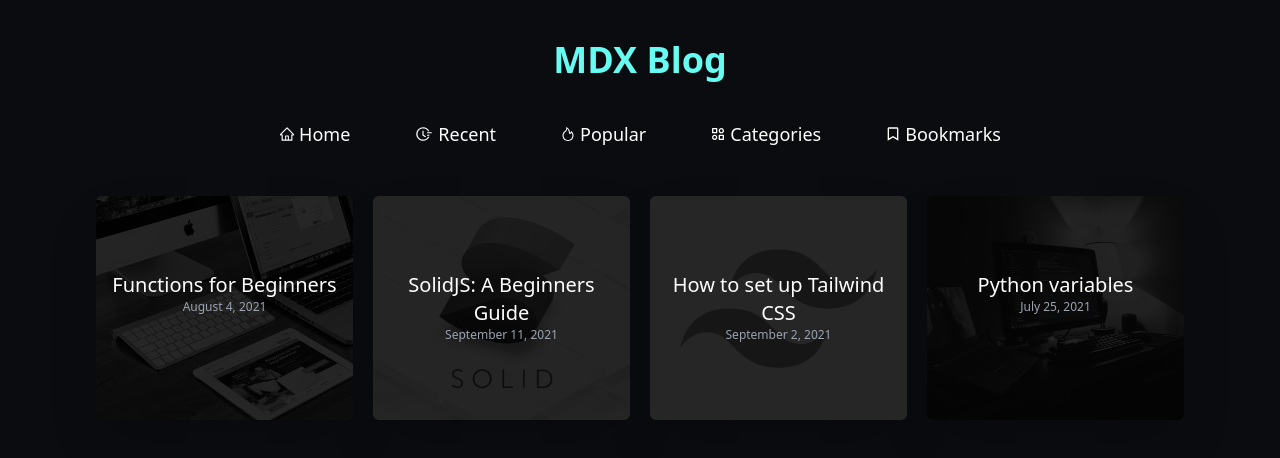
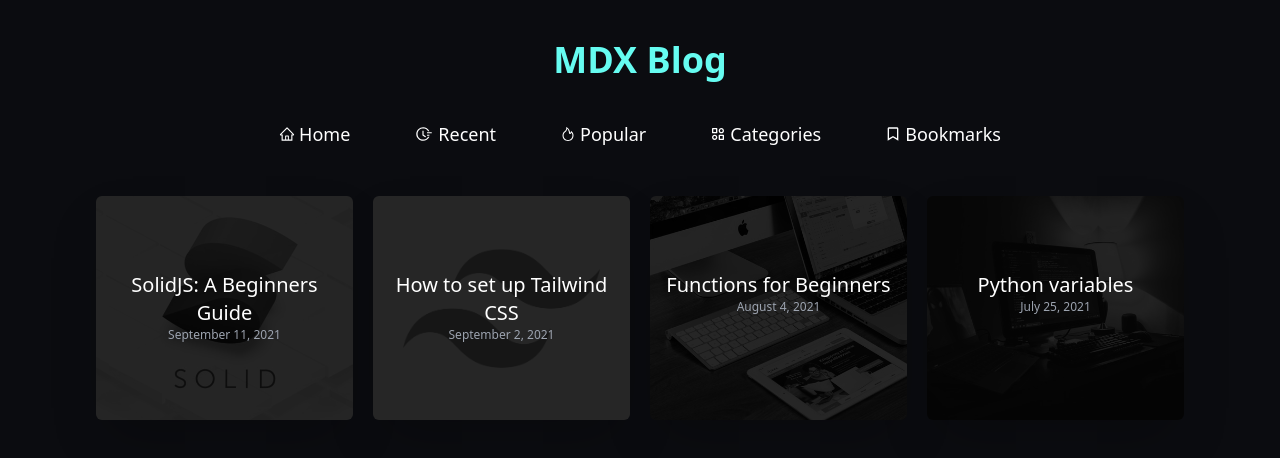
Before and after one commit to ParsaSedighi/nextjs-mdx-blog, a Next.js app: page /recent in a window 1280 px wide. Shown: the top 458 px of the page. Built offline with nearby package versions, Linux system fonts and the light colour scheme.

Commit message:
Add recent page

```diff
--- /dev/null
+++ b/helper/bubbleSort.js
@@ -0,0 +1,20 @@
+export default function bubbleSort(arr, n) {
+  var i, j, temp;
+  var swapped;
+  for (i = 0; i < n - 1; i++) {
+    swapped = false;
+    for (j = 0; j < n - i - 1; j++) {
+      if (Date.parse(arr[j].data.date) < Date.parse(arr[j + 1].data.date)) {
+        // swap arr[j] and arr[j+1]
+        temp = arr[j];
+        arr[j] = arr[j + 1];
+        arr[j + 1] = temp;
+        swapped = true;
+      }
+    }
+
+    // IF no two elements were
+    // swapped by inner loop, then break
+    if (swapped == false) break;
+  }
+}
--- a/src/pages/recent.jsx
+++ b/src/pages/recent.jsx
@@ -1,5 +1,6 @@
 import getPosts from '../../helper/getPosts';
 import Post from '../components/Post';
+import bubbleSort from '../../helper/bubbleSort';
 
 const recent = ({ posts }) => {
   return (
@@ -12,18 +13,23 @@ const recent = ({ posts }) => {
 };
 
 const PostList = ({ className, posts }) => {
-  const postsArr = [];
-  const allPosts = posts.map((post, index) => {
-    postsArr.push(post);
+  var allPosts = [];
+  posts.map((post) => {
+    allPosts.push(post);
+  });
+
+  bubbleSort(allPosts, allPosts.length);
+
+  const sortedPosts = allPosts.map((post, index) => {
     return <Post className="rounded-md shadow-2xl" post={post} index={index} />;
   });
-  console.log(postsArr);
+
   return (
     <ul
       className={
         `grid gap-5 sm:grid-cols-2 md:grid-cols-3 lg:grid-cols-4 ` + className
       }>
-      {allPosts}
+      {sortedPosts}
     </ul>
   );
 };
```
